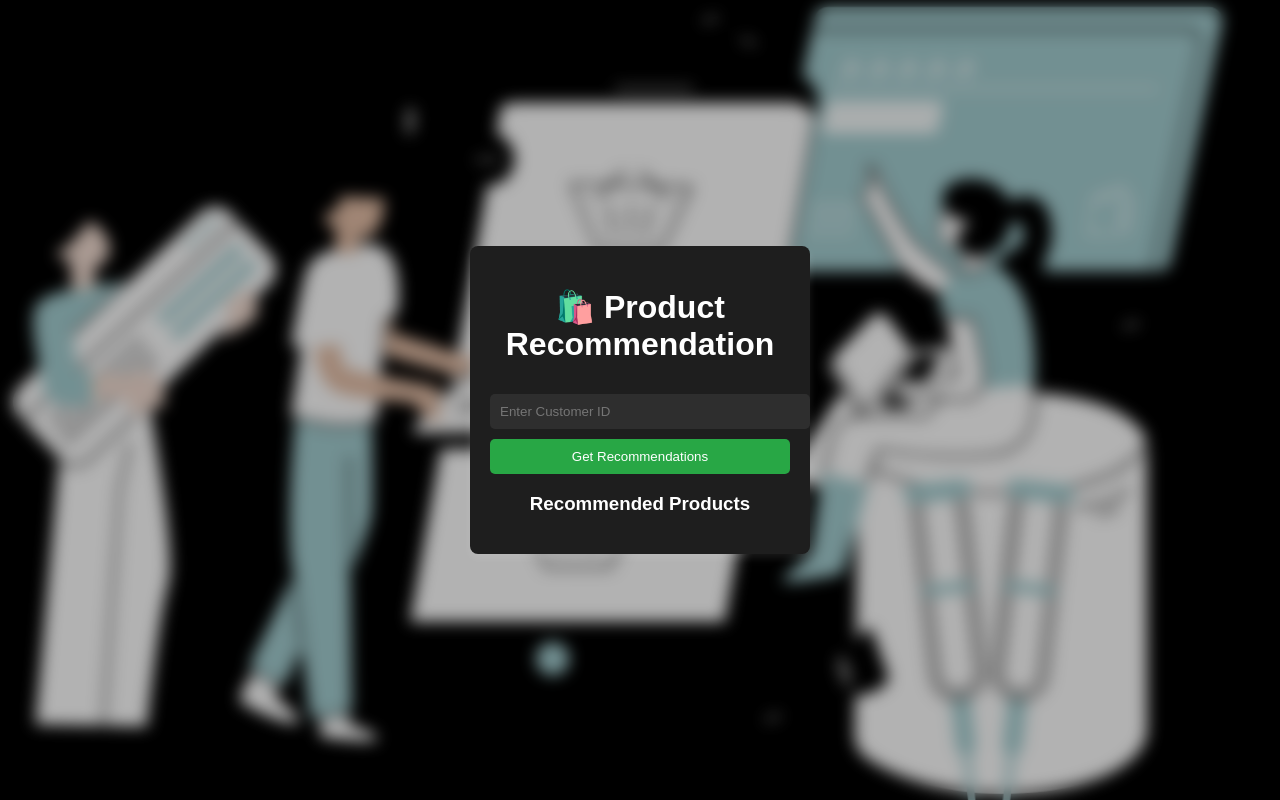
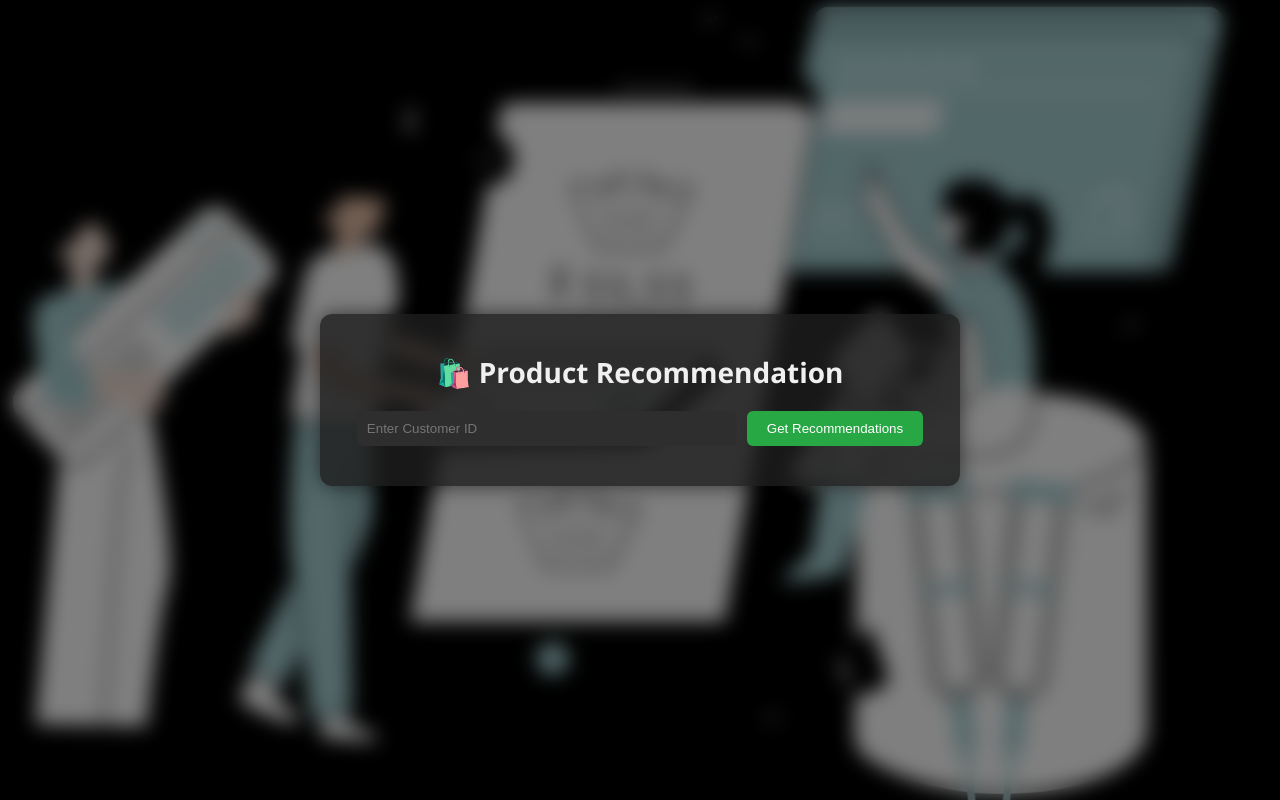
Before and after one commit to VNIKHIL0/Frontend_for_product_recommendation, a plain HTML site: page index.html in a window 1280 px wide. Drawn offline with Linux system fonts and the light colour scheme.

Commit message:
Update style.css

```diff
--- a/style.css
+++ b/style.css
@@ -1,40 +1,52 @@
 body {
-    font-family: Arial, sans-serif;
+    margin: 0;
+    font-family: 'Segoe UI', Tahoma, Geneva, Verdana, sans-serif;
     background-color: #121212;
-    color: #fff;
+    color: #f0f0f0;
     display: flex;
     justify-content: center;
     align-items: center;
-    height: 100vh;
-    margin: 0;
+    min-height: 100vh;
   }
 
   .container {
-    background: #1e1e1e;
+    z-index: 1;
+    text-align: center;
+    max-width: 600px;
+    width: 100%;
     padding: 20px;
-    border-radius: 8px;
-    box-shadow: 0 4px 8px rgba(255, 255, 255, 0.1);
-    text-align: center;
-    width: 300px;
+    background-color: rgba(30, 30, 30, 0.8);
+    border-radius: 12px;
+    box-shadow: 0 0 20px rgba(0,0,0,0.6);
+  }
+
+  h1 {
+    margin-bottom: 20px;
+    font-size: 28px;
+  }
+
+  .input-group {
+    display: flex;
+    gap: 10px;
+    justify-content: center;
+    margin-bottom: 20px;
   }
 
   input {
-    width: 100%;
     padding: 10px;
-    margin: 10px 0;
-    background: #2e2e2e;
+    border-radius: 6px;
     border: none;
-    color: #fff;
-    border-radius: 5px;
+    width: 60%;
+    background-color: #2e2e2e;
+    color: white;
   }
 
   button {
-    width: 100%;
-    padding: 10px;
+    padding: 10px 20px;
     background-color: #28a745;
+    border: none;
     color: white;
-    border: none;
-    border-radius: 5px;
+    border-radius: 6px;
     cursor: pointer;
   }
 
@@ -42,7 +54,32 @@ button:hover {
     background-color: #218838;
   }
 
-/* Loader */
+  .card {
+    background-color: #1f1f1f;
+    padding: 15px;
+    margin-top: 15px;
+    border-radius: 8px;
+    text-align: left;
+  }
+
+  .product-list {
+    list-style-type: none;
+    padding: 0;
+  }
+
+  .product-list li {
+    background-color: #2a2a2a;
+    margin-bottom: 10px;
+    padding: 10px;
+    border-radius: 6px;
+    border-left: 4px solid #28a745;
+    transition: background 0.3s;
+  }
+
+  .product-list li:hover {
+    background-color: #3a3a3a;
+  }
+
   .loader {
     border: 4px solid rgba(255, 255, 255, 0.1);
     border-top: 4px solid #fff;
@@ -59,6 +96,10 @@ button:hover {
     100% { transform: rotate(360deg); }
   }
 
+  .hidden {
+    display: none;
+  }
+
   .background-section {
     position: fixed;
     top: 0;
@@ -71,13 +112,14 @@ button:hover {
     background-repeat: no-repeat;
     z-index: -1;
   }
+
   .blur-layer {
     position: fixed;
     top: 0;
     left: 0;
     width: 100vw;
     height: 100vh;
-    backdrop-filter: blur(8px); /* 🌫️ Adjust the blur value as needed */
-    background-color: rgba(0, 0, 0, 0.3); /* optional: darken it slightly */
+    backdrop-filter: blur(10px);
+    background-color: rgba(0, 0, 0, 0.5);
     z-index: -1;
   }
```
Lines whose indentation alone changed are shown as unchanged.
